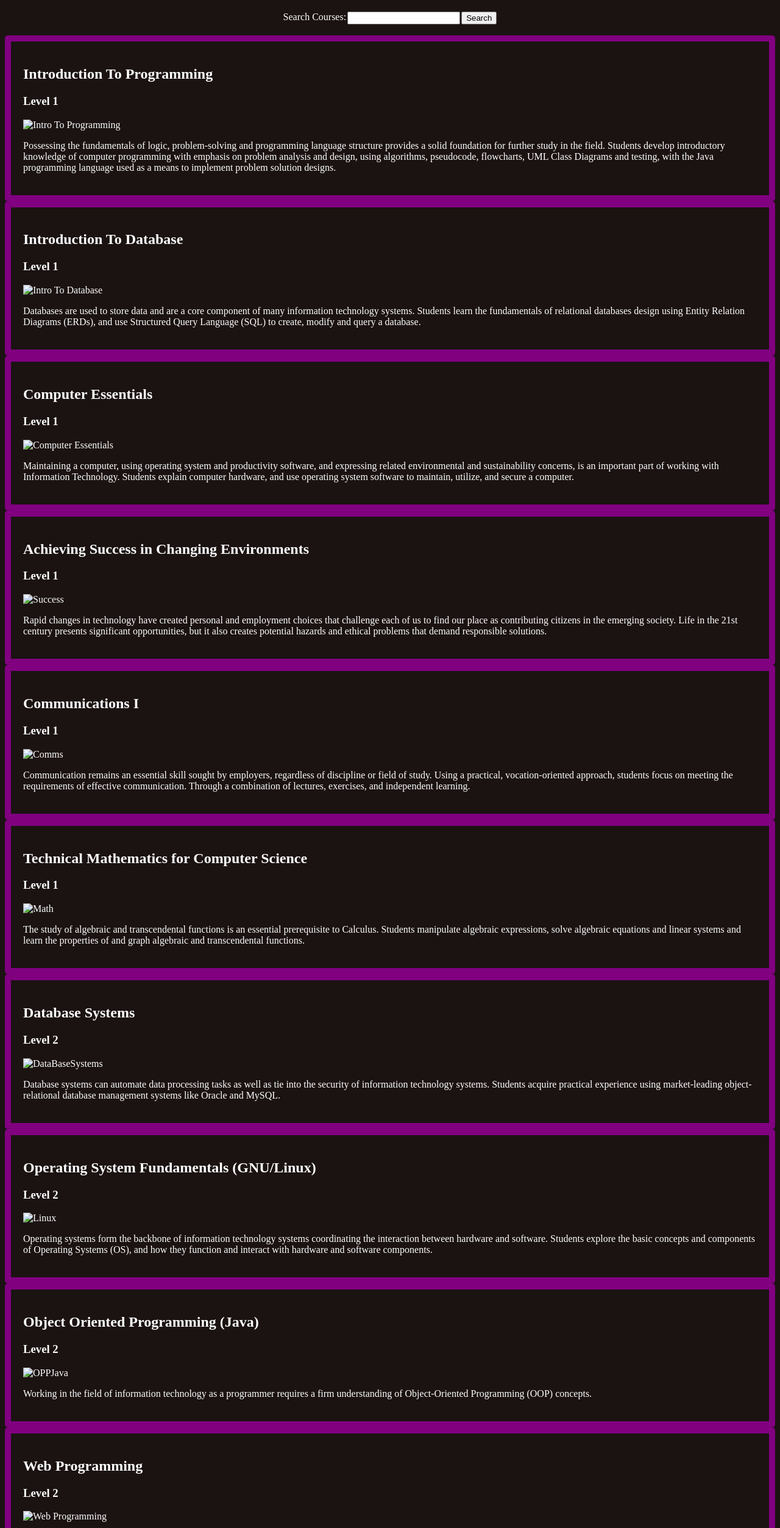
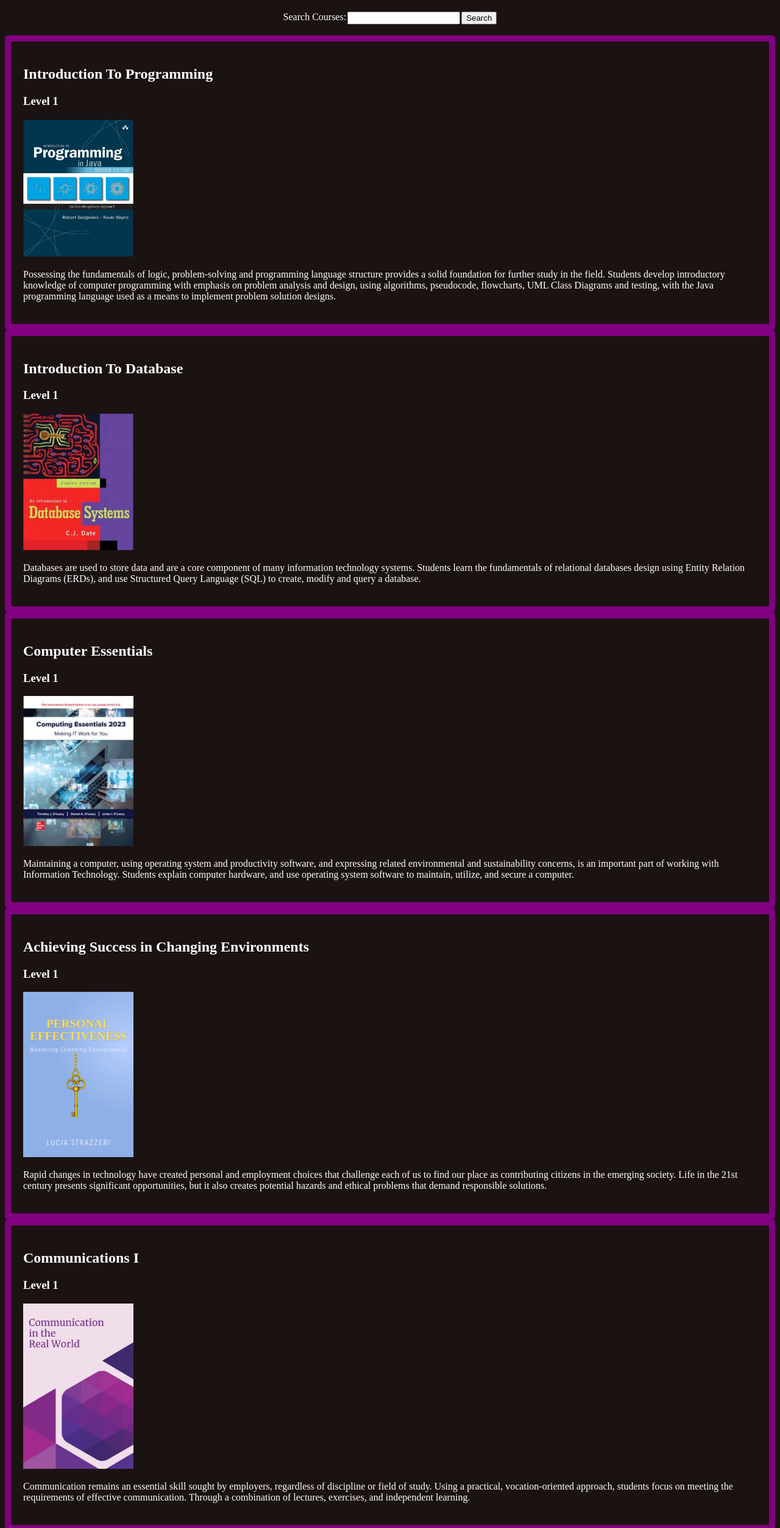
Before and after one commit to RyanDicioccio/MyWebsite, a plain HTML site: page Courses.html in a window 1280 px wide. Shown: the part 91-2596 px from the top of the page at 61% size. Drawn offline with Linux system fonts and the light colour scheme; the site is published under a folder, as on GitHub Pages, so addresses that start at the root find nothing.

Commit message:
fix photos

```diff
--- a/Courses.html
+++ b/Courses.html
@@ -42,7 +42,7 @@
             <div class="course">
                 <h2>Introduction To Programming</h2>
                 <h3>Level 1</h3>
-                <img src="/Photos/IntroToProgramming.jpg" alt="Intro To Programming">
+                <img src="./Photos/IntroToProgramming.jpg" alt="Intro To Programming">
                 <p>Possessing the fundamentals of logic, problem-solving and programming language structure provides
                     a solid foundation for further study in the field. Students develop introductory knowledge of
                     computer
@@ -56,7 +56,7 @@
             <div class="course">
                 <h2>Introduction To Database</h2>
                 <h3>Level 1</h3>
-                <img src="/Photos/Database.jpg" alt="Intro To Database">
+                <img src="./Photos/Database.jpg" alt="Intro To Database">
                 <p>Databases are used to store data and are a core component of many information technology systems.
                     Students learn the fundamentals of relational databases design using Entity Relation Diagrams
                     (ERDs), and use Structured Query Language (SQL) to create, modify and query a database.</p>
@@ -66,7 +66,7 @@
             <div class="course">
                 <h2>Computer Essentials</h2>
                 <h3>Level 1</h3>
-                <img src="/Photos/compEss.jpeg" alt="Computer Essentials">
+                <img src="./Photos/compEss.jpeg" alt="Computer Essentials">
                 <p>Maintaining a computer, using operating system and productivity software, and expressing related
                     environmental and sustainability concerns, is an important part of working with Information
                     Technology. Students explain computer hardware, and use operating system software to maintain,
@@ -77,7 +77,7 @@
             <div class="course">
                 <h2>Achieving Success in Changing Environments</h2>
                 <h3>Level 1</h3>
-                <img src="/Photos/ACSIACE.png" alt="Success">
+                <img src="./Photos/ACSIACE.png" alt="Success">
                 <p>Rapid changes in technology have created personal and employment choices that challenge each of us to
                     find our place as contributing citizens in the emerging society. Life in the 21st century presents
                     significant opportunities, but it also creates potential hazards and ethical problems that demand
@@ -89,7 +89,7 @@
             <div class="course">
                 <h2>Communications I</h2>
                 <h3>Level 1</h3>
-                <img src="/Photos/comms.png" alt="Comms">
+                <img src="./Photos/comms.png" alt="Comms">
                 <p>Communication remains an essential skill sought by employers, regardless of discipline or field of
                     study. Using a practical, vocation-oriented approach, students focus on meeting the requirements of
                     effective communication. Through a combination of lectures, exercises, and independent learning.</p>
@@ -99,7 +99,7 @@
             <div class="course">
                 <h2>Technical Mathematics for Computer Science</h2>
                 <h3>Level 1</h3>
-                <img src="/Photos/Math.png" alt="Math">
+                <img src="./Photos/Math.png" alt="Math">
                 <p>The study of algebraic and transcendental functions is an essential prerequisite to Calculus.
                     Students manipulate algebraic expressions, solve algebraic equations and linear systems and learn
                     the properties of and graph algebraic and transcendental functions.</p>
@@ -109,7 +109,7 @@
             <div class="course">
                 <h2>Database Systems</h2>
                 <h3>Level 2</h3>
-                <img src="/Photos/DBS.jpg" alt="DataBaseSystems">
+                <img src="./Photos/DBS.jpg" alt="DataBaseSystems">
                 <p>Database systems can automate data processing tasks as well as tie into the security of information
                     technology systems. Students acquire practical experience using market-leading object-relational
                     database management systems like Oracle and MySQL.</p>
@@ -118,7 +118,7 @@
             <div class="course">
                 <h2>Operating System Fundamentals (GNU/Linux)</h2>
                 <h3>Level 2</h3>
-                <img src="/photos/OS.jpg" alt="Linux">
+                <img src="./photos/OS.jpg" alt="Linux">
                 <p>Operating systems form the backbone of information technology systems coordinating the interaction
                     between hardware and software. Students explore the basic concepts and components of Operating
                     Systems (OS), and how they function and interact with hardware and software components.</p>
@@ -128,7 +128,7 @@
             <div class="course">
                 <h2>Object Oriented Programming (Java)</h2>
                 <h3>Level 2</h3>
-                <img src="/Photos/OPPJAVA.jpg" alt="OPPJava">
+                <img src="./Photos/OPPJAVA.jpg" alt="OPPJava">
                 <p>Working in the field of information technology as a programmer requires a firm understanding of
                     Object-Oriented Programming (OOP) concepts.</p>
 
@@ -137,7 +137,7 @@
             <div class="course">
                 <h2>Web Programming</h2>
                 <h3>Level 2</h3>
-                <img src="/Photos/WEBP.jpg" alt="Web Programming">
+                <img src="./Photos/WEBP.jpg" alt="Web Programming">
                 <p>The World Wide Web (WWW) has become an integrated part of everyday life. Students develop basic
                     skills of web programming, website design and implementation. JavaScript, HTML5, and PHP are used to
                     explore web-based solutions to problems of increasing interactivity and complexity. </p>
@@ -147,7 +147,7 @@
             <div class="course">
                 <h2>Web Programming</h2>
                 <h3>Level 2</h3>
-                <img src="/Photos/TECHCOMMS.jpg" alt="Tech Comms">
+                <img src="./Photos/TECHCOMMS.jpg" alt="Tech Comms">
                 <p>The ability to communicate effectively in a technically-oriented interdisciplinary workplace is a
                     foundational skill in an innovation-driven economy.</p>
 
@@ -156,7 +156,7 @@
             <div class="course">
                 <h2>Cooperative Education and Job Readiness</h2>
                 <h3>Level 2</h3>
-                <img src="/Photos/CO-OP.jpg" alt="Co-Op">
+                <img src="./Photos/CO-OP.jpg" alt="Co-Op">
                 <p>Students are guided through a series of activities that prepare them to conduct a professional job
                     search and succeed in the workplace. Through a detailed orientation students learn the cooperative
                     education program policies and procedures related to searching and securing a work term opportunity.
@@ -167,7 +167,7 @@
             <div class="course">
                 <h2>World Relgions</h2>
                 <h3>Level 2</h3>
-                <img src="/Photos/WorldRelgions.jpg" alt="WorldRelgions">
+                <img src="./Photos/WorldRelgions.jpg" alt="WorldRelgions">
                 <p>In Canada, society embraces people from many cultures of the world. By exploring different religious beliefs about the world, the individual,
                     the meaning of life and death, and how individuals are encouraged to conduct themselves, students begin to appreciate the underlying
                     forces that shape followers' lives.</p>
--- a/Style.css
+++ b/Style.css
@@ -3,7 +3,7 @@ body {
 }
 
 header {
-    background-image: url(/Photos/HeaderBgPhoto.png);
+    background-image: url(./Photos/HeaderBgPhoto.png);
     width: 100%;
     height: 11%;
     margin: 0px;
```
Also changed, not shown: index.html (+3 -3 lines).
